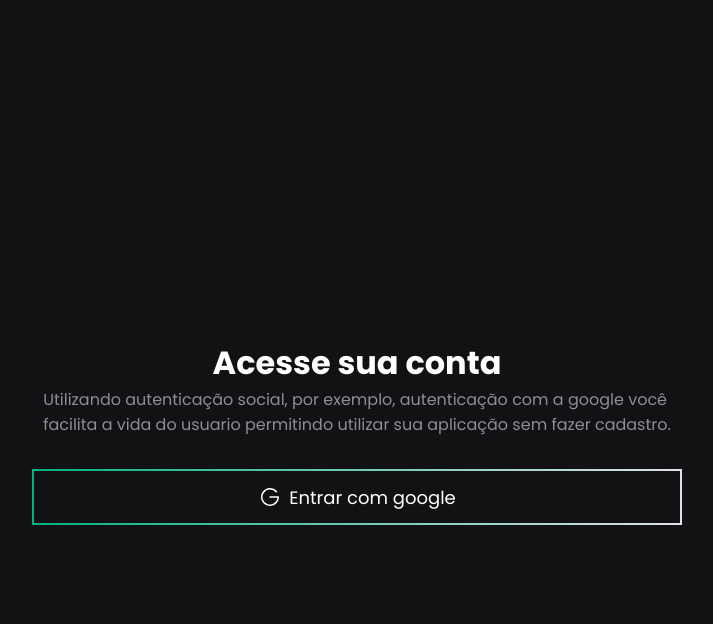
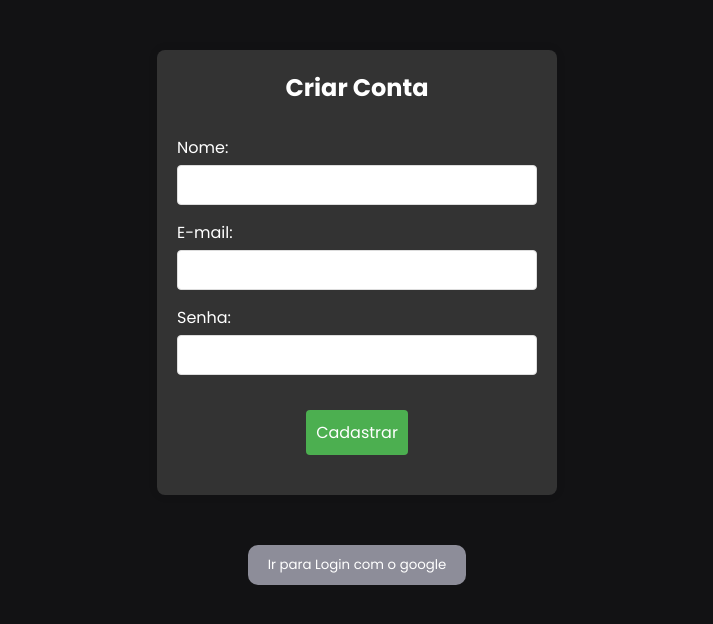
Before and after one commit to HugoZAuad/AUTH-O_GOOGLE_FIREBASE, a React (Vite) app: page / in a window 1280 px wide. Shown: the top 624 px of the page, without its empty margins (283-996 px from the left). Built offline with nearby package versions, Linux system fonts and the light colour scheme.

Commit message:
Feito ajustes em que dicionado novos pacotes, axios e o react hooks, feito ajustes para implementar o login por e-mail, ficando em aberto a utilização de uma api, e ajustado os botões

```diff
--- a/package.json
+++ b/package.json
@@ -11,9 +11,11 @@
   },
   "dependencies": {
     "@phosphor-icons/react": "^2.1.7",
+    "axios": "^1.7.9",
     "firebase": "^11.3.1",
     "react": "^19.0.0",
     "react-dom": "^19.0.0",
+    "react-hook-form": "^7.54.2",
     "sass": "^1.85.0"
   },
   "devDependencies": {
--- a/src/App.tsx
+++ b/src/App.tsx
@@ -1,9 +1,23 @@
 import { SignIn } from './pages/SignIn';
-import './Styles/global.scss'
+import { SignUpForm } from './pages/SignUp';
+import './Styles/global.scss';
+import { useState } from 'react';
 
 export default function App() {
+  const [isSignUp, setIsSignUp] = useState(true);
 
   return (
-    <SignIn />
+    <>
+      {isSignUp ? (
+        <SignUpForm />
+      ) : (
+        <SignIn />
+      )}
+      <button className='button2'
+        onClick={() => setIsSignUp(!isSignUp)}
+      >
+        {isSignUp ? 'Ir para Login com o google' : 'Ir para Cadastro com o seu e-mail'}
+      </button>
+    </>
   );
 }
--- a/src/Styles/global.scss
+++ b/src/Styles/global.scss
@@ -24,4 +24,16 @@
   button {
     font-family: 'Poppins', sans-serif;
     cursor: pointer;
+    padding: 10px 20px;
+    margin: 20px auto;
+    display: block;
+    background-color: var(--caption);
+    border: none;
+    border-radius: 10px;
+    color: var(--text);
+
+    &:hover{
+      background-color: var(--text);
+      color: #449bff;
+    }
   }
--- a/src/pages/SignIn/Styles.scss
+++ b/src/pages/SignIn/Styles.scss
@@ -1,4 +1,4 @@
-.container{
+.container {
   width: 100%;
   height: 100vh;
 
@@ -8,18 +8,14 @@
   flex-direction: column;
   align-items: center;
   justify-content: center;
-
-    span{
-        color: var(--caption);
-    }
 }
 
-.button{
+.button {
   height: 56px;
   width: 650px;
 
   color: var(--text);
-    background: none;
+  background: #ff4444;
   border-image: linear-gradient(to right, var(--primary), var(--gray)) 1;
 
   margin-top: 32px;
@@ -31,24 +27,25 @@
 
   transition: background-color 0.3s;
 
-    svg{
+  svg {
     font-size: 24px;
     margin-right: 7px;
   }
 
-    &:hover{
-        background-color: var(--background-light);
+  &:hover {
+    background-color: var(--text);
+    color: #ff4444;
   }
 }
 
-.user{
+.user {
   display: flex;
   align-items: center;
   flex-direction: column;
+  text-align: center;
+  margin-bottom: 2rem;
 
-    margin-bottom: 64px;
-
-    img{
+  img {
     width: 140px;
     height: 140px;
 
@@ -56,4 +53,21 @@
 
     margin-bottom: 16px;
   }
+
+  .user-photo {
+    width: 100px;
+    height: 100px;
+    border-radius: 50%;
+    margin-bottom: 1rem;
   }
+
+  .user-name {
+    font-size: 1.5rem;
+    margin-bottom: 0.5rem;
+  }
+
+  .user-email {
+    font-size: 0.9rem;
+    color: #666;
+  }
+}
--- a/src/pages/SignIn/index.tsx
+++ b/src/pages/SignIn/index.tsx
@@ -1,45 +1,52 @@
-import { useState } from 'react';
-
-import {GoogleLogo} from '@phosphor-icons/react';
-
-import { GoogleAuthProvider, signInWithPopup, User } from 'firebase/auth';
+import { useState, useEffect } from 'react';
+import { GoogleLogo } from '@phosphor-icons/react';
+import { GoogleAuthProvider, signInWithPopup, onAuthStateChanged, User } from 'firebase/auth';
 import { auth } from '../../Services/firebase';
-
 import './Styles.scss';
 
 export function SignIn() {
-    const [user, setUser] = useState<User>({} as User);
+  const [user, setUser] = useState<User>({} as User);
+  const [loading, setLoading] = useState(true);
 
-    function handGoogleSignIn() {
-        const provider = new GoogleAuthProvider();
+  useEffect(() => {
+    const unsubscribe = onAuthStateChanged(auth, (currentUser) => {
+      setUser(currentUser ?? {} as User);
+      setLoading(false);
+    });
 
-        signInWithPopup(auth, provider)
-        .then((result) => {
-            setUser(result.user);
-        })
-        .catch((error) => {
-            console.log(error);
-        });
-        }
+    return unsubscribe;
+  }, []);
 
+  async function handleGoogleSignIn() {
+    try {
+      const provider = new GoogleAuthProvider();
+      const result = await signInWithPopup(auth, provider);
+      setUser(result.user);
+    } catch (error) {
+      console.error('Erro ao fazer login:', error);
+      alert('Erro ao fazer login. Por favor, tente novamente.');
+    }
+  }
 
   return (
     <div className="container">
-        <div className='user'>
-            {user.photoURL && <img src={user.photoURL} alt="Foto do usuario"/>}
-            <strong>{user.displayName}</strong>
-            <small>{user.email}</small>
-        </div>
+      <div className="user">
+        {user.photoURL && (
+          <img src={user.photoURL} alt="Foto do usuário" className="user-photo" />
+        )}
+        <strong className="user-name">{user.displayName || 'Visitante'}</strong>
+        <small className="user-email">{user.email || ''}</small>
+      </div>
 
       <h1>Acesse sua conta</h1>
-
-      <span>
-        Utilizando autenticação social, por exemplo, autenticação com a google você <br />
-        facilita a vida do usuario permitindo utilizar sua aplicação sem fazer cadastro.
-      </span>
-      <button type="button" className="button" onClick={handGoogleSignIn}>
-        <GoogleLogo />
-        Entrar com google
+      <button
+        type="button"
+        className="button"
+        onClick={handleGoogleSignIn}
+        disabled={loading}
+      >
+        <GoogleLogo className="icon" />
+        {loading ? 'Carregando...' : 'Entrar com Google'}
       </button>
     </div>
   );
--- /dev/null
+++ b/src/pages/SignUp/index.tsx
@@ -0,0 +1,116 @@
+import React from 'react';
+import { useForm } from 'react-hook-form';
+import axios from 'axios';
+import styles from './styles.module.scss';
+
+type FormData = {
+  name: string;
+  email: string;
+  password: string;
+};
+
+export const SignUpForm = () => {
+  const [loading, setLoading] = React.useState(false);
+  const { register, handleSubmit, formState: { errors } } = useForm<FormData>();
+
+  const onSubmit = async (data: FormData) => {
+    try {
+      setLoading(true);
+      // Substitua 'https://sua-api.com/signup' pelo seu endpoint real
+      const response = await axios.post('https://sua-api.com/signup', {
+        name: data.name,
+        email: data.email,
+        password: data.password,
+      });
+
+      if (response.data.success) {
+        alert('Cadastro realizado com sucesso!');
+
+        window.location.href = '/login';
+      } else {
+        alert('Erro ao cadastrar. Por favor, tente novamente.');
+      }
+    } catch (error) {
+      console.error('Erro:', error);
+      alert('Ocorreu um erro. Por favor, tente novamente mais tarde.');
+    } finally {
+      setLoading(false);
+    }
+  };
+
+  return (
+    <div className={styles.container}>
+      <h2>Criar Conta</h2>
+      <form onSubmit={handleSubmit(onSubmit)} className={styles.form}>
+        <div className={styles.formGroup}>
+          <label htmlFor="name">Nome:</label>
+          <input
+            type="text"
+            id="name"
+            {...register('name', {
+              required: 'O nome é obrigatório',
+              minLength: { value: 3, message: 'O nome deve ter pelo menos 3 caracteres' }
+            })}
+            className={`${styles.input} ${errors.name ? styles.error : ''}`}
+            aria-required="true"
+          />
+          {errors.name && (
+            <span className={styles.errorMessage} role="alert">
+              {errors.name.message}
+            </span>
+          )}
+        </div>
+
+        <div className={styles.formGroup}>
+          <label htmlFor="email">E-mail:</label>
+          <input
+            type="email"
+            id="email"
+            {...register('email', {
+              required: 'O e-mail é obrigatório',
+              pattern: {
+                value: /^[^\s@]+@[^\s@]+\.[^\s@]+$/,
+                message: 'Por favor, insira um e-mail válido'
+              }
+            })}
+            className={`${styles.input} ${errors.email ? styles.error : ''}`}
+            aria-required="true"
+          />
+          {errors.email && (
+            <span className={styles.errorMessage} role="alert">
+              {errors.email.message}
+            </span>
+          )}
+        </div>
+
+        <div className={styles.formGroup}>
+          <label htmlFor="password">Senha:</label>
+          <input
+            type="password"
+            id="password"
+            {...register('password', {
+              required: 'A senha é obrigatória',
+              minLength: { value: 6, message: 'A senha deve ter pelo menos 6 caracteres' }
+            })}
+            className={`${styles.input} ${errors.password ? styles.error : ''}`}
+            aria-required="true"
+          />
+          {errors.password && (
+            <span className={styles.errorMessage} role="alert">
+              {errors.password.message}
+            </span>
+          )}
+        </div>
+
+        <button
+          type="submit"
+          disabled={loading}
+          className={`${styles.button} ${loading ? styles.loading : ''}`}
+          aria-disabled={loading}
+        >
+          {loading ? 'Cadastrando...' : 'Cadastrar'}
+        </button>
+      </form>
+    </div>
+  );
+};
--- /dev/null
+++ b/src/pages/SignUp/styles.module.scss
@@ -0,0 +1,69 @@
+// styles.module.scss
+.container {
+    max-width: 400px;
+    margin: 50px auto;
+    padding: 20px;
+    background-color: #333;
+    border-radius: 8px;
+    box-shadow: 0 0 10px rgba(0, 0, 0, 0.1);
+
+    h2 {
+      text-align: center;
+      color: #ffff;
+      margin-bottom: 30px;
+    }
+  }
+
+  .form {
+    display: flex;
+    flex-direction: column;
+    gap: 15px;
+  }
+
+  .formGroup {
+    display: flex;
+    flex-direction: column;
+    gap: 5px;
+  }
+
+  .label {
+    font-weight: bold;
+    color: #444;
+  }
+
+  .input {
+    padding: 10px;
+    border: 1px solid #ddd;
+    border-radius: 4px;
+    font-size: 16px;
+
+    &.error {
+      border-color: #ff4444;
+    }
+  }
+
+  .errorMessage {
+    color: #ff4444;
+    font-size: 12px;
+    margin-top: 5px;
+  }
+
+  .button {
+    padding: 10px;
+    background-color: #4CAF50;
+    color: white;
+    border: none;
+    border-radius: 4px;
+    cursor: pointer;
+    font-size: 16px;
+    transition: background-color 0.3s;
+
+    &:hover {
+      background-color: #45a049;
+    }
+
+    &.loading {
+      opacity: 0.7;
+      cursor: not-allowed;
+    }
+  }
```
Also changed, not shown: 1 other file (tests, documents, lock files or other folders). Lines whose indentation alone changed are shown as unchanged.
